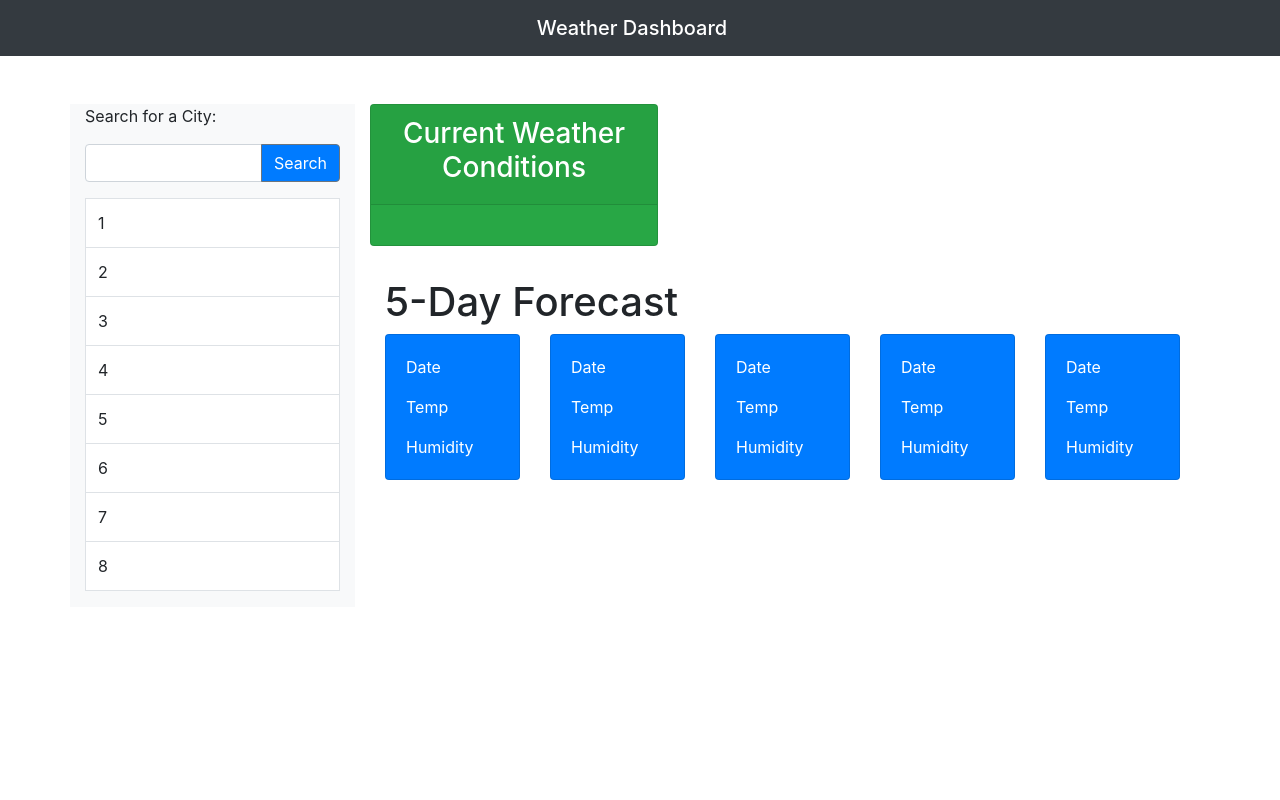
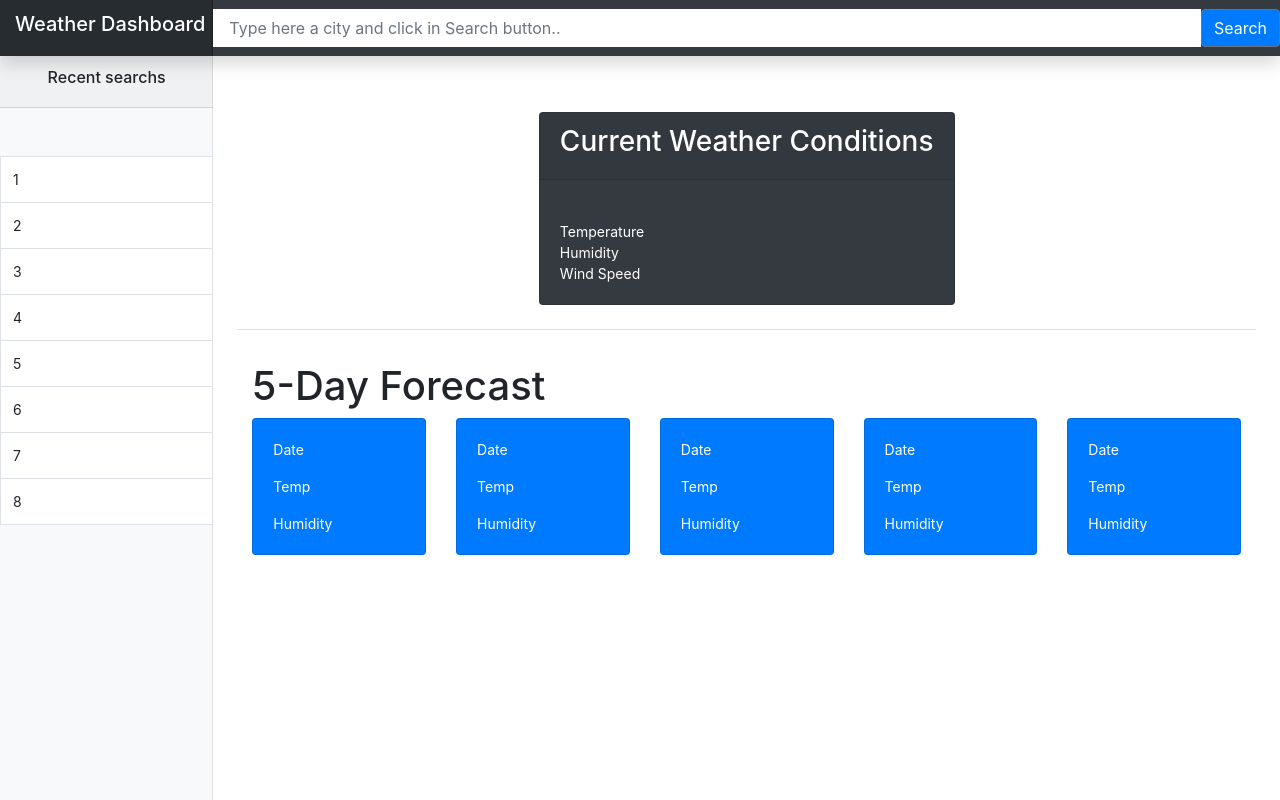
Before and after one commit to FullStackForce/week-06-weather-dashboard, a plain HTML site: page index.html in a window 1280 px wide. Drawn offline with nearby package versions, Linux system fonts and the light colour scheme.

Commit message:
redesign HTML, add it Ids to start working in js code, add it in assets/css style.css

```diff
--- /dev/null
+++ b/assets/css/style.css
@@ -0,0 +1,53 @@
+body {
+    font-size: .875rem;
+  }
+
+  .sidebar {
+    position: fixed;
+    top: 0;
+    bottom: 0;
+    left: 0;
+    z-index: 100; /* Behind the navbar */
+    padding: 48px 0 0; /* Height of navbar */
+    box-shadow: inset -1px 0 0 rgba(0, 0, 0, .1);
+  }
+
+  .sidebar-sticky {
+    position: relative;
+    top: 0;
+    height: calc(100vh - 48px);
+    padding-top: .5rem;
+    overflow-x: hidden;
+    overflow-y: auto; /* Scrollable contents if viewport is shorter than content. */
+  }
+
+  @supports ((position: -webkit-sticky) or (position: sticky)) {
+    .sidebar-sticky {
+      position: -webkit-sticky;
+      position: sticky;
+    }
+  }
+
+  [role="main"] {
+    padding-top: 133px; /* Space for fixed navbar */
+  }
+
+  @media (min-width: 768px) {
+    [role="main"] {
+      padding-top: 48px; /* Space for fixed navbar */
+    }
+  }
+
+  .navbar-brand {
+    padding-top: .75rem;
+    padding-bottom: .75rem;
+    font-size: 1rem;
+    background-color: rgba(0, 0, 0, .25);
+    box-shadow: inset -1px 0 0 rgba(0, 0, 0, .25);
+  }
+
+  .navbar .form-control {
+    padding: .75rem 1rem;
+    border-width: 0;
+    border-radius: 0;
+  }
--- a/index.html
+++ b/index.html
@@ -1,27 +1,28 @@
 <!DOCTYPE html>
 <html lang="en">
+
 <head>
 	<meta charset="UTF-8">
 	<meta name="viewport" content="width=device-width, initial-scale=1.0">
 	<meta http-equiv="X-UA-Compatible" content="ie=edge">
 	<title>Weather Dashboard</title>
 	<link rel="stylesheet" href="https://stackpath.bootstrapcdn.com/bootstrap/4.4.1/css/bootstrap.min.css" integrity="sha384-Vkoo8x4CGsO3+Hhxv8T/Q5PaXtkKtu6ug5TOeNV6gBiFeWPGFN9MuhOf23Q9Ifjh" crossorigin="anonymous">
+	<link href="assets/css/style.css" rel="stylesheet">
 </head>
+
 <body>
-    <nav class="justify-content-center navbar navbar-light bg-dark">
-        <span class="navbar-brand mb-0 h1 text-white">Weather Dashboard</span>
+	<nav class="navbar navbar-dark fixed-top bg-dark flex-md-nowrap p-0 shadow"> <a class="navbar-brand col-sm-3 col-md-2 mr-0" href="index.html"><h5>Weather Dashboard</h5></a>
+		<input class="form-control w-100" id="get-weather" type="text" placeholder="Type here a city and click in Search button.." aria-label="Search">
+		<button class="btn btn-outline-secondary bg-primary text-white" type="button" id="run-search">Search</button>
 	</nav>
-    <div class="container">
-        <div class="row mt-5">
-            <div class="col-3 bg-light">
-                <p>Search for a City:</p>
-                <div class="input-group mb-3">
-                    <input type="text" class="form-control">
-                    <div class="input-group-append">
-                        <button class="btn btn-outline-secondary bg-primary text-white" type="button">Search</button>
+	<div class="container-fluid">
+		<div class="row">
+			<nav class="col-md-2 d-none d-md-block bg-light sidebar">
+				<div class="sidebar-sticky">
+					<div style="text-align: center;" class="card-header">
+						<h6>Recent searchs</h6>
 					</div>
-                </div>
-                <table class="table border bg-white" style="border:thin" style="border:solid">
+					<table class="table border bg-white mt-5" style="border:thin" style="border:solid">
 						<tbody>
 							<tr>
 								<td>1</td>
@@ -50,58 +51,69 @@
 						</tbody>
 					</table>
 				</div>
-            <div class="col-9">
-                <div class="card text-white bg-success mb-3" style="max-width: 18rem;">
-                    <div style="text-align: center;" class="card-header"><h3>Current Weather Conditions</h3></div>
+			</nav>
+			<main role="main" class="col-md-9 ml-sm-auto col-lg-10 px-4 mt-5">
+				<div class="d-flex justify-content-between flex-wrap flex-md-nowrap align-items-center pt-3 pb-2 mb-3 border-bottom">
+					<div class="card text-white bg-dark mb-3 mx-auto order-0">
+						<div style="text-align: center;" class="card-header">
+							<h3>Current Weather Conditions</h3>
+						</div>
 						<div class="card-body">
-                    </div>
-                </div>
-                <div class="bg-white mt-2 p-0 pt-3 pb-3 jumbotron jumbotron-fluid" >
-                    <div class="container">
-                        <h1 class="display-5">5-Day Forecast</h1>
-                        <div class="row">
-                            <div class="col">
-                                <div class="card text-white bg-primary mb-3" style="max-width: 18rem;">
-                                    <div class="card-body">
-                                        <p class="card-text">Date</p>
-                                        <p class="card-text">Temp</p>
-                                        <p class="card-text">Humidity</p>
+							<div class="city"></div>
+							<img id="wicon"></img>
+							</span>
+							<div class="temp">Temperature</div>
+							<div class="humidity">Humidity</div>
+							<div class="wind">Wind Speed</div>
 						</div>
 					</div>
 				</div>
-                            <div class="col">
-                                <div class="card text-white bg-primary mb-3" style="max-width: 18rem;">
-                                    <div class="card-body">
-                                        <p class="card-text">Date</p>
-                                        <p class="card-text">Temp</p>
-                                        <p class="card-text">Humidity</p>
+				<div class="bg-white mt-2 p-0 pt-3 pb-3 jumbotron jumbotron-fluid  mx-auto order-0" " >
+                <div class="container ">
+                    <h1 class="display-5 ">5-Day Forecast</h1>
+                    <div class="row ">
+                        <div class="col ">
+                            <div class="card text-white bg-primary mb-3 " style="max-width: 18rem; ">
+                                <div class="card-body " id="day-1 ">
+                                    <p class="card-text ">Date</p>
+                                    <p class="card-text ">Temp</p>
+                                    <p class="card-text ">Humidity</p>
                                 </div>
                             </div>
                         </div>
-                            <div class="col">
-                                <div class="card text-white bg-primary mb-3" style="max-width: 18rem;">
-                                    <div class="card-body">
-                                        <p class="card-text">Date</p>
-                                        <p class="card-text">Temp</p>
-                                        <p class="card-text">Humidity</p>
+                        <div class="col ">
+                            <div class="card text-white bg-primary mb-3 " style="max-width: 18rem; ">
+                                <div class="card-body " id="day-2 ">
+                                    <p class="card-text ">Date</p>
+                                    <p class="card-text ">Temp</p>
+                                    <p class="card-text ">Humidity</p>
                                 </div>
                             </div>
                         </div>
-                            <div class="col">
-                                <div class="card text-white bg-primary mb-3" style="max-width: 18rem;">
-                                    <div class="card-body">
-                                        <p class="card-text">Date</p>
-                                        <p class="card-text">Temp</p>
-                                        <p class="card-text">Humidity</p>
+                        <div class="col ">
+                            <div class="card text-white bg-primary mb-3 " style="max-width: 18rem; ">
+                                <div class="card-body " id="day-3 ">
+                                    <p class="card-text ">Date</p>
+                                    <p class="card-text ">Temp</p>
+                                    <p class="card-text ">Humidity</p>
                                 </div>
                             </div>
                         </div>
-                            <div class="col">
-                                <div class="card text-white bg-primary mb-3" style="max-width: 18rem;">
-                                    <div class="card-body">
-                                        <p class="card-text">Date</p>
-                                        <p class="card-text">Temp</p>
-                                        <p class="card-text">Humidity</p>
+                        <div class="col ">
+                            <div class="card text-white bg-primary mb-3 " style="max-width: 18rem; ">
+                                <div class="card-body " id="day-4 ">
+                                    <p class="card-text ">Date</p>
+                                    <p class="card-text ">Temp</p>
+                                    <p class="card-text ">Humidity</p>
+                                </div>
+                            </div>
+                        </div>
+                        <div class="col ">
+                            <div class="card text-white bg-primary mb-3 " style="max-width: 18rem; ">
+                                <div class="card-body " id="day-5 ">
+                                    <p class="card-text ">Date</p>
+                                    <p class="card-text ">Temp</p>
+                                    <p class="card-text ">Humidity</p>
                                 </div>
                             </div>
                         </div>
@@ -113,10 +125,11 @@
     </div>
 </div>
 </div>
+</main>
+ </div>
+      </div>
 
-    <script src="https://code.jquery.com/jquery-3.4.1.slim.min.js" integrity="sha384-J6qa4849blE2+poT4WnyKhv5vZF5SrPo0iEjwBvKU7imGFAV0wwj1yYfoRSJoZ+n" crossorigin="anonymous"></script>
-    <script src="https://cdn.jsdelivr.net/npm/popper.js@1.16.0/dist/umd/popper.min.js" integrity="sha384-Q6E9RHvbIyZFJoft+2mJbHaEWldlvI9IOYy5n3zV9zzTtmI3UksdQRVvoxMfooAo" crossorigin="anonymous"></script>
-    <script src="https://stackpath.bootstrapcdn.com/bootstrap/4.4.1/js/bootstrap.min.js" integrity="sha384-wfSDF2E50Y2D1uUdj0O3uMBJnjuUD4Ih7YwaYd1iqfktj0Uod8GCExl3Og8ifwB6" crossorigin="anonymous"></script>
-    <script src="assets/js/script.js"></script>
+        <script src="https://cdnjs.cloudflare.com/ajax/libs/jquery/3.2.1/jquery.min.js "></script>
+        <script src="assets/js/script.js "></script>
 </body>
 </html>
```
Also changed, not shown: 2 other files. Lines whose indentation alone changed are shown as unchanged.
